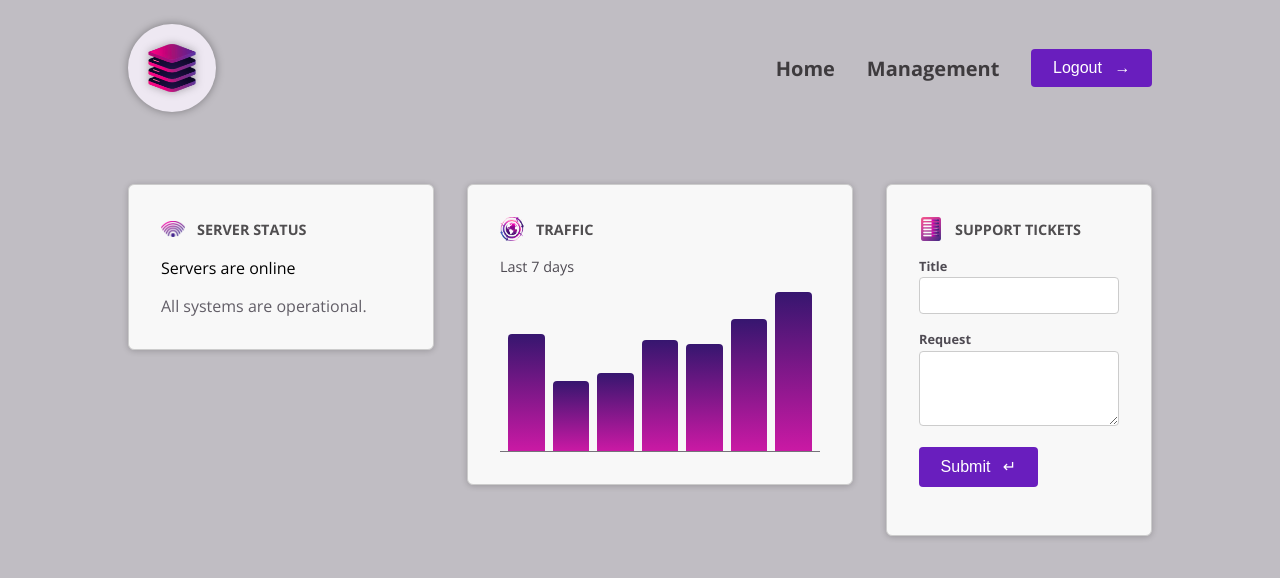
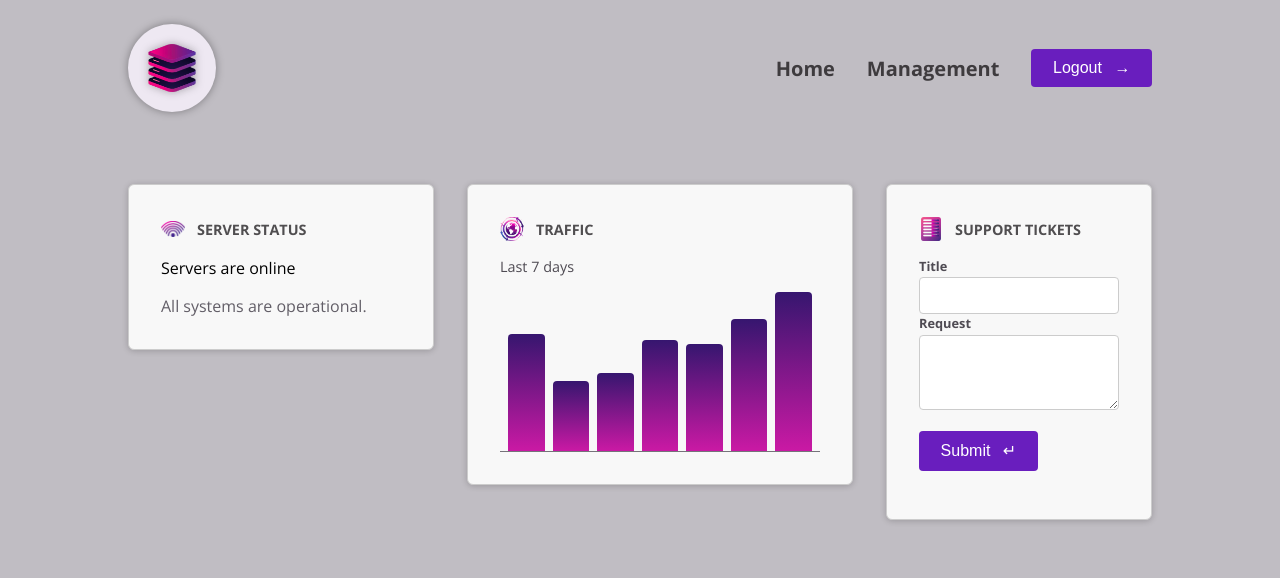
Before and after one commit to oizdar/components-deep-dive, an Angular app: page / in a window 1280 px wide. Shown: the top 578 px of the page. Built offline with nearby package versions, Linux system fonts and the light colour scheme.

Commit message:
target :host element not working in ViewEncapsulation.none - use class as component tag attribute

```diff
--- a/src/app/dashboard/support-tickets/new-ticket/new-ticket.component.html
+++ b/src/app/dashboard/support-tickets/new-ticket/new-ticket.component.html
@@ -1,8 +1,8 @@
 <form>
-  <app-control name="title" label="Title">
+  <app-control class="control" name="title" label="Title">
     <input type="text" name="title" id="title"  />
   </app-control>
-  <app-control name="request" label="Request">
+  <app-control class="control" name="request" label="Request">
     <textarea name="request" id="request" rows="3" ></textarea>
   </app-control>
   <p>
--- a/src/app/shared/control/control.component.html
+++ b/src/app/shared/control/control.component.html
@@ -1,4 +1,2 @@
-<p class="control">
-  <label [for]="name()">{{ label() }}</label>
-  <ng-content select="input, textarea"/>
-</p>
+<label [for]="name()">{{ label() }}</label>
+<ng-content select="input, textarea"/>
```
